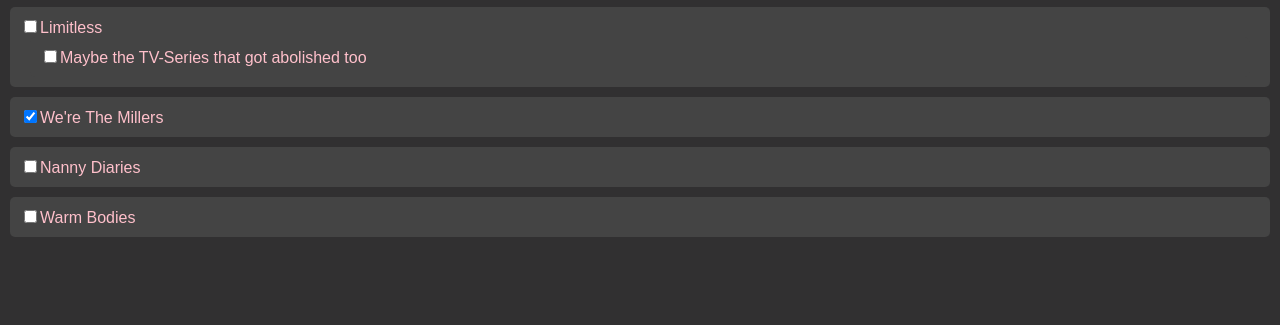
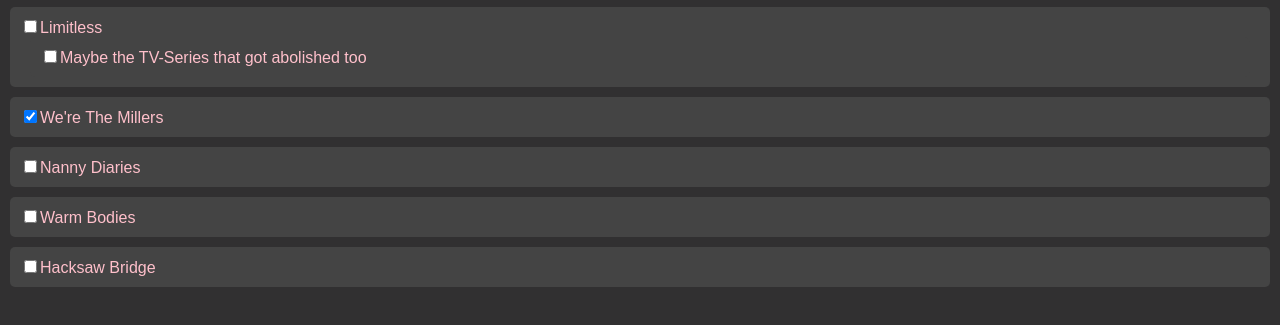
Before and after one commit to jstn-swm/movieList, a plain HTML site: page index.html in a window 1280 px wide. Shown: the part 121-446 px from the top of the page. Drawn offline with Linux system fonts and the light colour scheme.

Commit message:
added hacksaw bridge

```diff
--- a/index.html
+++ b/index.html
@@ -21,6 +21,7 @@
       <li><input type="checkbox" checked />We're The Millers</li>
       <li><input type="checkbox" />Nanny Diaries</li>
       <li><input type="checkbox" />Warm Bodies</li>
+      <li><input type="checkbox" />Hacksaw Bridge</li>
     </ul>
   </body>
 </html>
```
